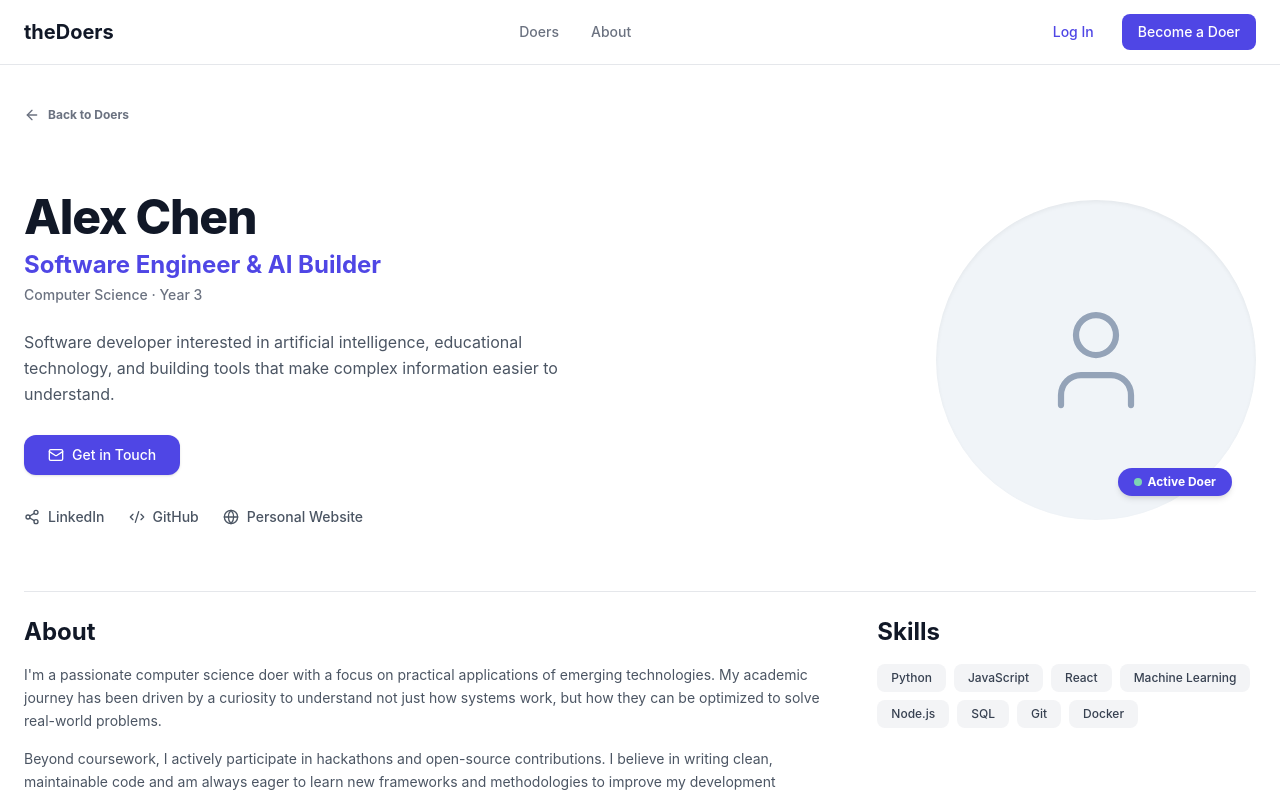
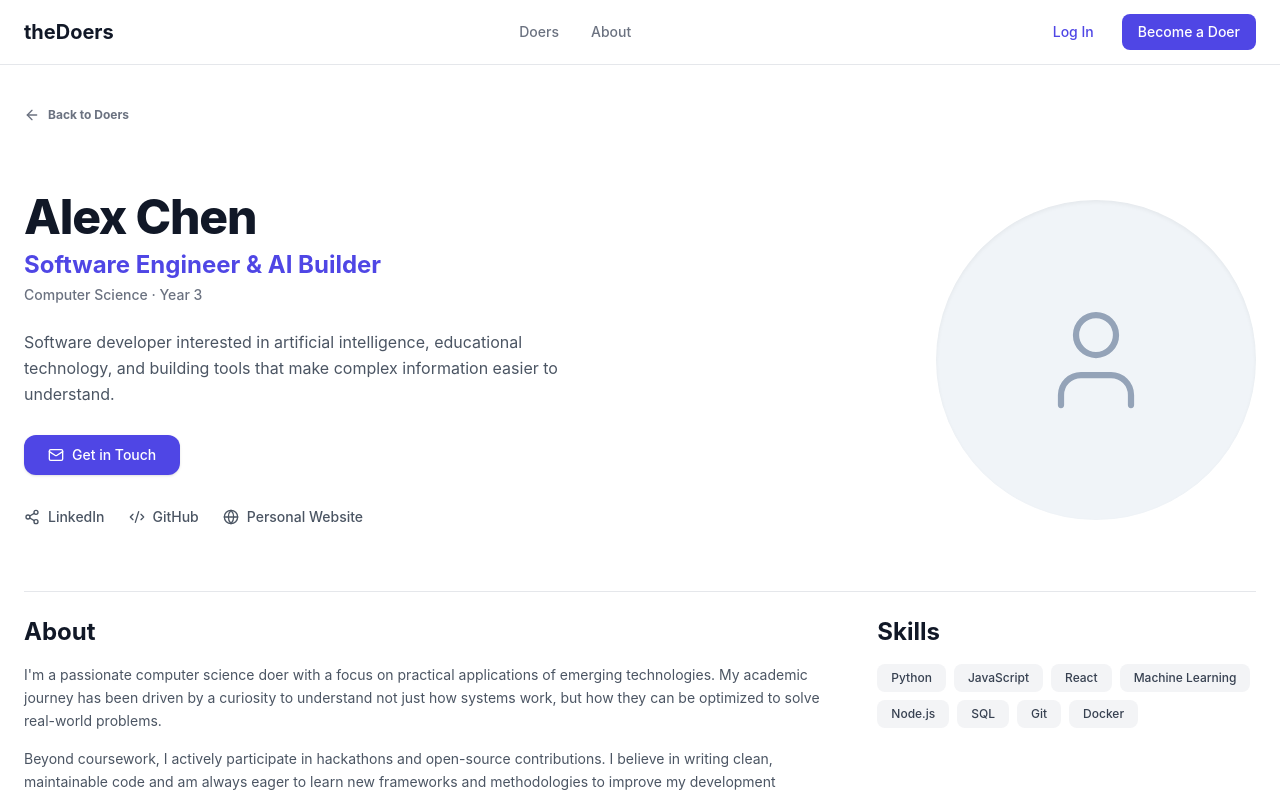
Before and after one commit to AroTech23/theDoers, a Next.js app: page /doers/alexchen in a window 1280 px wide. Shown: the top 797 px of the page. Built offline with nearby package versions, Linux system fonts and the light colour scheme.

Commit message:
style: remove Active Doer badge on profile avatar

```diff
--- a/app/doers/[id]/page.tsx
+++ b/app/doers/[id]/page.tsx
@@ -134,14 +134,6 @@ export default async function DoerProfilePage({ params, searchParams }: DoerProf
                 <User size={120} className="text-[#94A3B8] stroke-[1.25]" />
               )}
             </div>
-
-            {/* Active Doer Status Pill on bottom right of avatar */}
-            <div className="absolute bottom-4 right-4 sm:bottom-6 sm:right-6">
-              <span className="inline-flex items-center gap-1.5 px-4 py-1.5 rounded-full text-xs font-bold bg-[#4F46E5] text-white shadow-md">
-                <span className="w-2 h-2 rounded-full bg-[#86EFAC] animate-pulse"></span>
-                Active Doer
-              </span>
-            </div>
           </div>
         </div>
 
```
